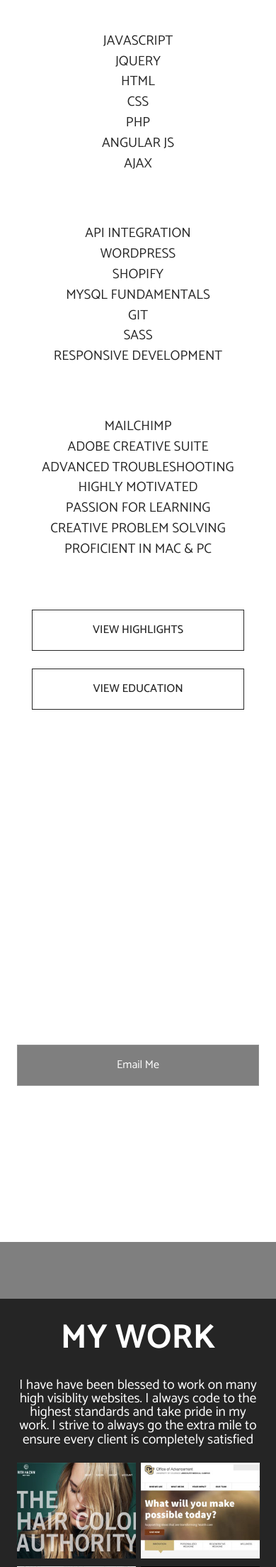
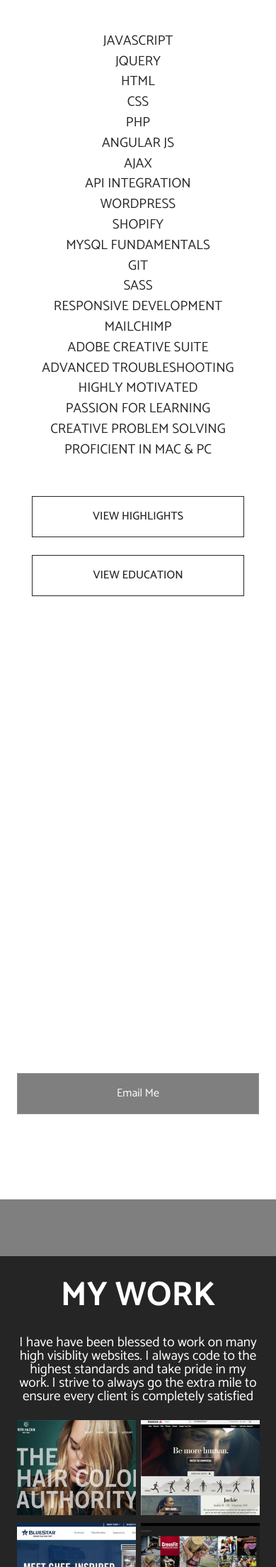
Before and after one commit to webwolf2112/vh-redesign-2016, a PHP site: page / in a window 390 px wide. Shown: the part 928-3136 px from the top of the page at 71% size. Run offline with PHP 8.4, Linux system fonts and the light colour scheme; style sheets or scripts are compiled from the project's sources; some libraries are stand-ins or nearby versions.

Commit message:
added new image and have it fully responsive

```diff
--- a/header.php
+++ b/header.php
@@ -8,6 +8,7 @@
 		<link rel="stylesheet" href="build/styles.css">
 	</head>
 	<body id="home">
+	<div class="breakpoint-context"></div>
 	<nav>
 		<div class="container">
 			<a href="index.php" class="logo"><img src="img/VanessaLogo.png" alt="Vanessa Henson Logo"></a>
--- a/js/vh-app.js
+++ b/js/vh-app.js
@@ -24,17 +24,17 @@
 				url: 'https://ritahazan.com/',
 				description: 'I was the the sole developer on this custom shopify website. I implemented pixel perfect designs as well as stretching the boundries of Shopify by creating very customized complex functionality. I worked to create numerous custom Shopify templates, and wrote custom code with Liquid, Javascript, JSON, HTML and CSS.'
 			},{
-				name: 'CU Anschutz',
-				info: 'CU Anschutz "Micro" Website',
-				img: 'img/anschutz.jpg',
-				url: 'http://supportcuanschutz.ucdenver.edu/',
-				description: 'I worked with my team to create this pixel perfect responsive Micro-Site. This design required very complex CSS for the sliders, as well as very complex data structure. The client was very satisfied. I wrote custom PHP, Javascript, HTML, and CSS for this project.'
-	 		},{
 				name: 'Reebok',
 				info: 'Reebok Shoes and Apparel',
 				img: 'img/reebok.jpg',
 				url: 'http://www.reebok.com/us/',
 				description: 'I have been the lead developer on numerous projects with Reebok and have custom code on nearly every page on the the current Reebok website. I was in charge of the Superbowl Add Homepage redesign, Athletes Pages, UFC launch pages, and numerous landing pages. I wrote extensive custom Javascript for all of these projects, as well as HTML, JSON, and CSS.'
+	 		},{
+	 			name: 'Blue Star',
+	 			info: 'Blue Star High End Kitchen Appliances',
+	 			img: 'img/bluestar.jpg',
+	 			url: 'http://www.bluestarcooking.com/',
+	 			description: 'I am incharge of troubleshooting and upgrating this custom wordpress website.'
 	 		},
 			{
 				name: 'Crosfit Store by Reebok',
@@ -42,6 +42,12 @@
 				img: 'img/crossfit.jpg',
 				url: 'http://www.store.crossfit.com/',
 				description: 'I was in charge of creating the new website header and footer. I created most of the code on the current homepage, including the masthead, hover product sections and the hover image changer. I wrote custom Javascript, HTML and CSS for this project.'
+	 		},{
+				name: 'CU Anschutz',
+				info: 'CU Anschutz "Micro" Website',
+				img: 'img/anschutz.jpg',
+				url: 'http://supportcuanschutz.ucdenver.edu/',
+				description: 'I worked with my team to create this pixel perfect responsive Micro-Site. This design required very complex CSS for the sliders, as well as very complex data structure. The client was very satisfied. I wrote custom PHP, Javascript, HTML, and CSS for this project.'
 	 		},{
 				name: 'Crocs',
 				info: 'Crocs Shoes',
@@ -97,6 +103,12 @@
 	 			url: 'http://www.j-macoboulder.com/',
 	 			description: 'I successfully implemented and hand coded this pixel perfect website from the clients mock-up design. I accurately sliced all photoshop graphics, as well as hand coding HTML5, CSS3, Javascript & jQuery in this website. This website includes custom jquery and PHP as well. This website was made to be partially responsive using the Skeleton CSS grid framework. As the client preferred to have a separate mobile website I implemented a jquery mobile version of this website as well.'
 	 		},{
+	 			name: 'AB Installations',
+	 			info: 'AB Installations',
+	 			img: 'img/abinstall.jpg',
+	 			url: 'http://abinstallationsinc.com/',
+	 			description: 'I successfully implemented and hand coded this responsive website and assisted the designer in creating a color scheme. I accurately sliced all photoshop graphics, as well as hand coding HTML5, CSS3, Javascript & jQuery in this website.'
+	 		},{
 	 			name: 'Laurie Kaufman Realestate',
 	 			info: 'Laurie Kaufman Real Estate',
 	 			img: 'img/laurie.png',
@@ -108,19 +120,7 @@
 	 			img: 'img/lynnLarge.jpg',
 	 			url: 'http://lynnryanboulder.com/',
 	 			description: 'I successfully implemented and hand coded this pixel perfect website from the clients mock-up design. I accurately sliced all photoshop graphics, as well as hand coding HTML5, CSS3, Javascript & jQuery in this website. This website includes custom jquery and PHP as well. This website includes custom jquery and PHP as well.This website was made to be partially responsive using a CSS grid framework. As the client preferred to have a separate mobile website I implemented a jquery mobile version of this website as well.'
-	 		},{
-	 			name: 'AB Installations',
-	 			info: 'AB Installations',
-	 			img: 'img/abinstall.jpg',
-	 			url: 'http://abinstallationsinc.com/',
-	 			description: 'I successfully implemented and hand coded this responsive website and assisted the designer in creating a color scheme. I accurately sliced all photoshop graphics, as well as hand coding HTML5, CSS3, Javascript & jQuery in this website.'
-	 		},{
-	 			name: 'Blue Star',
-	 			info: 'Blue Star High End Kitchen Appliances',
-	 			img: 'img/bluestar.png',
-	 			url: 'http://www.bluestarcooking.com/',
-	 			description: 'I am incharge of troubleshooting and upgrating this custom wordpress website.'
-	 		},
+	 		}
 	 		// {
 	 		// 	name: '',
 	 		// 	info: '',
--- a/scss/_about.scss
+++ b/scss/_about.scss
@@ -1,8 +1,12 @@
 .about {
 	@include boxsizing;
 	position: relative;
-	padding: 10% 0 300px 0;
+	padding: 10% 15px 200px;
 	color: $white;
+
+	@include breakpoint( $break-medium ){
+		padding: 10% 0 300px 0;
+	}
 
 	p {
 		margin: 50px 0 20px;
@@ -39,7 +43,7 @@
 		color: $white;
 		background: rgba( 0,0,0, .5);
 		margin: 0;
-		padding: 40px 0;
+		padding: 40px 20px;
 	}
 
 }
--- a/scss/_clients.scss
+++ b/scss/_clients.scss
@@ -22,9 +22,27 @@
 		float: left;
 		margin: 1%;
 
+
+		&:nth-child( odd ){
+			clear:both;
+		}
+
+
+
 		@include breakpoint( $break-medium ){
 			width: 31%;
 			margin: 1%;
+
+			&:nth-child(3n+3){
+				clear: both;
+			}
+
+			&:nth-child( odd ){
+				clear:none;
+			}
+
+
+
 		}
 
 		img {
--- a/scss/_skills.scss
+++ b/scss/_skills.scss
@@ -16,13 +16,16 @@
 	.skill-lists {
 		@include clearfix;
 		max-width: $container-small;
-		margin: auto;
+		margin: auto auto 50px;
+
+		@include breakpoint($break-medium){
+			margin: auto;
+		}
 
 		ul {
 			@include boxsizing;
 			@include fontsize( 1.2 );
 			font-weight: 400;
-			margin-bottom: 70px;
 			text-transform: uppercase;
 			line-height: 1.5em;
 			width: 100%;
@@ -32,6 +35,7 @@
 				width: 33.33%;
 				float: left;
 				text-align: left;
+				margin-bottom: 70px;
 			}
 		}
 	}
@@ -51,15 +55,24 @@
 		}
 
 		.name {
-			float: left;
-			position: absolute;
-			left: 0;
+			@include fontsize( 1.5 );
 			color: $light-blue;
 			font-weight: 800;
-			text-align:right;
-			max-width: 30%;
 			box-sizing: border-box;
-			@include fontsize( 1.1 )
+			position: relative;
+			text-align: center;
+			width: 100%;
+			margin-bottom: 15px;
+
+
+			@include breakpoint($break-medium){
+				@include fontsize( 1.1 );
+				position: absolute;
+				left: 0;
+				max-width: 30%;
+				text-align:left;
+				margin-bottom: 0;
+			}
 
 		}
 
@@ -71,9 +84,15 @@
 
 			p {
 				@include fontsize( 1 );
-				max-width: 70%;
-				margin-left: 30%;
-				text-align: left;
+				text-align: center;
+			}
+
+			@include breakpoint($break-medium){
+				p {
+					max-width: 70%;
+					margin-left: 30%;
+					text-align: left;
+				}
 			}
 		}
 	}
@@ -158,6 +177,11 @@
 			width: 100%;
 			text-transform: uppercase;
     		line-height: 1.5em;
+    		padding-left: 50px;
+
+    		@include breakpoint( $break-medium ){
+    			padding: 0;
+    		}
 		}
 	}
 
@@ -171,7 +195,7 @@
 		text-transform: uppercase;
 		font-weight: 500;
 		width: 90%;
-		max-width: 300px
+		max-width: 300px;
 	}
 
 	.slide-content {
--- a/scss/_structure.scss
+++ b/scss/_structure.scss
@@ -1,5 +1,24 @@
 body {
 	position: relative;
+}
+
+.breakpoint-context {
+  position: absolute;
+  top: -999em;
+  left: -999em;
+  z-index: 0;
+
+  @include breakpoint( $break-small){
+  	z-index: 1;
+  }
+
+  @include breakpoint ( $break-medium ){
+  	z-index: 2;
+  }
+
+  @include breakpoint( $break-large ){
+  	z-index: 3;
+  }
 }
 
 img {
--- a/template-parts/about-me.php
+++ b/template-parts/about-me.php
@@ -1,6 +1,6 @@
 <div class="about">
 
-	<p>Hi, I'm Vanessa and I love working with technology.  I have worked with many different types computer languages and software, including HTML, CSS, Javascript, PHP Wordpress, Shopify, Git, and MySQL. I hold many computer industry certifications and consistently work to update my skills. I am very passionate about web development, and programming and am eager to learn. I am a student of the Science of Success and employ a positive mental attitude. I believe the greatest asset anyone of us owns is the ability to command our minds with precision and purpose to better our world.</p>
+	<p>Hi, I'm Vanessa and I love working with technology.  I bring to you my passion for learning and always strive to be the best that I can.  I work diligently to learn the best new technologies as well as continuing to always deepen my knowledge of the core foundations of programming.  I have worked with many different types computer languages and software, including HTML, CSS, Javascript, PHP Wordpress, Shopify, Git, and MySQL. I hold many computer industry certifications and consistently work to update my skills. I am very passionate about web development, and programming and am eager to learn. I am a student of the Science of Success and employ a positive mental attitude. I believe the greatest asset anyone of us owns is the ability to command our minds with precision and purpose to better our world.</p>
 
 	<div id="quote"></div>
 
```
Also changed, not shown: js/compiled/nav.js (+43 -0 lines), img/bluestar.jpg (added).
